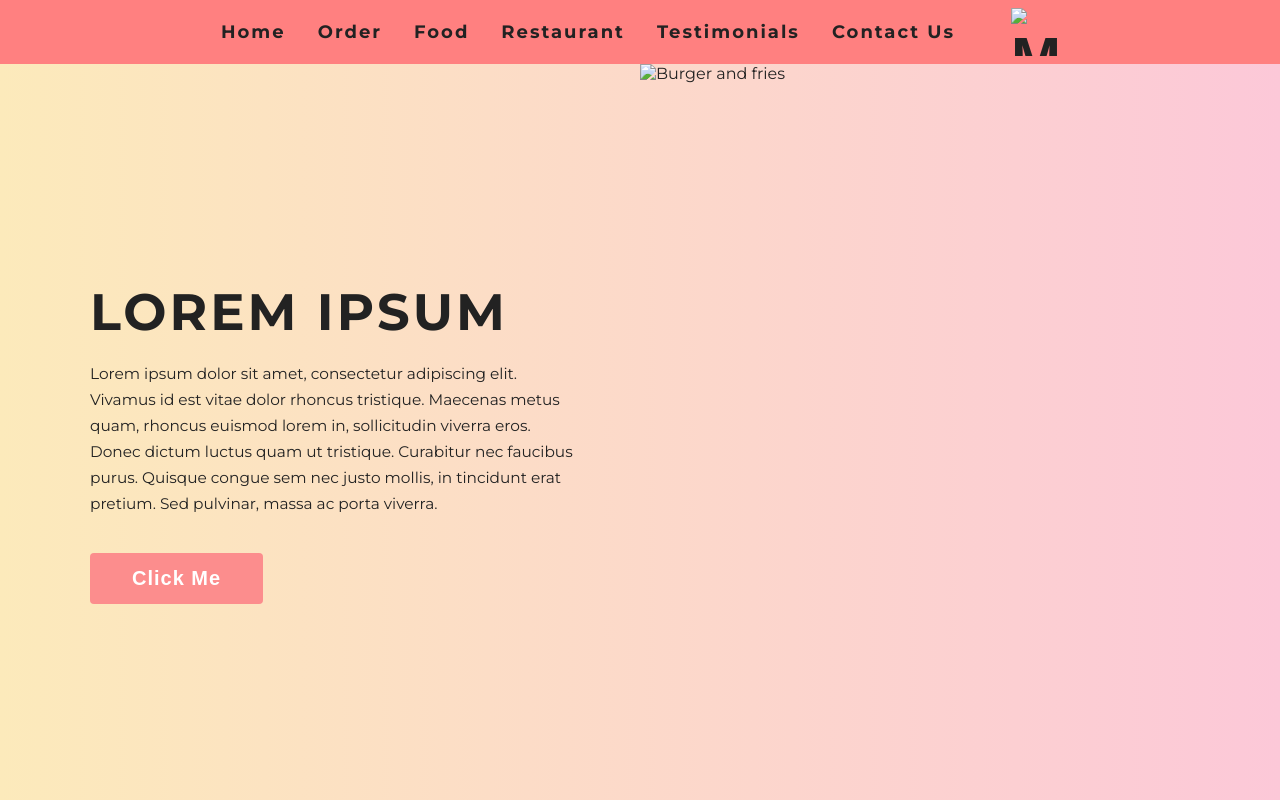
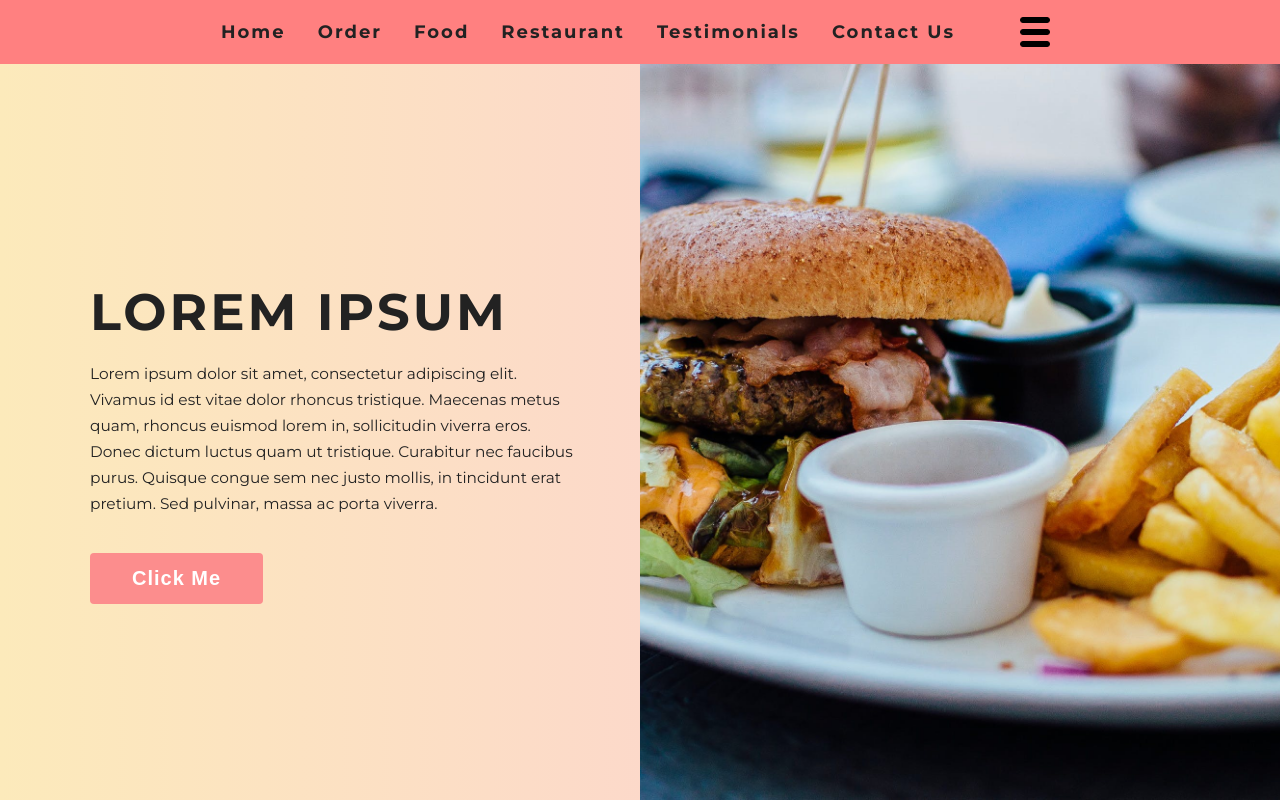
Before and after one commit to PremKumar1974/Simplotel, a plain HTML site: page index.html in a window 1280 px wide. Drawn offline with Linux system fonts and the light colour scheme.

Commit message:
Update index.html

```diff
--- a/index.html
+++ b/index.html
@@ -153,7 +153,7 @@ body {
     <li><a href="#">Restaurant</a></li>
     <li><a href="#">Testimonials</a></li>
     <li><a href="#">Contact Us</a></li>
-    <li class="menu-icon"><img src="menu-bar.png" alt="Menu"></li>
+    <li class="menu-icon"><img src="menu_bar_icon.png" alt="Menu"></li>
 </ul>
 </nav>
 
@@ -167,7 +167,7 @@ body {
     <button class="btn">Click Me</button>
 </div>
 <div class="right">
-    <img src="0.jpg" alt="Burger and fries" class="food-img">
+    <img src="Image1.jpg" alt="Burger and fries" class="food-img">
 </div>
 </div>
 </body>
```
